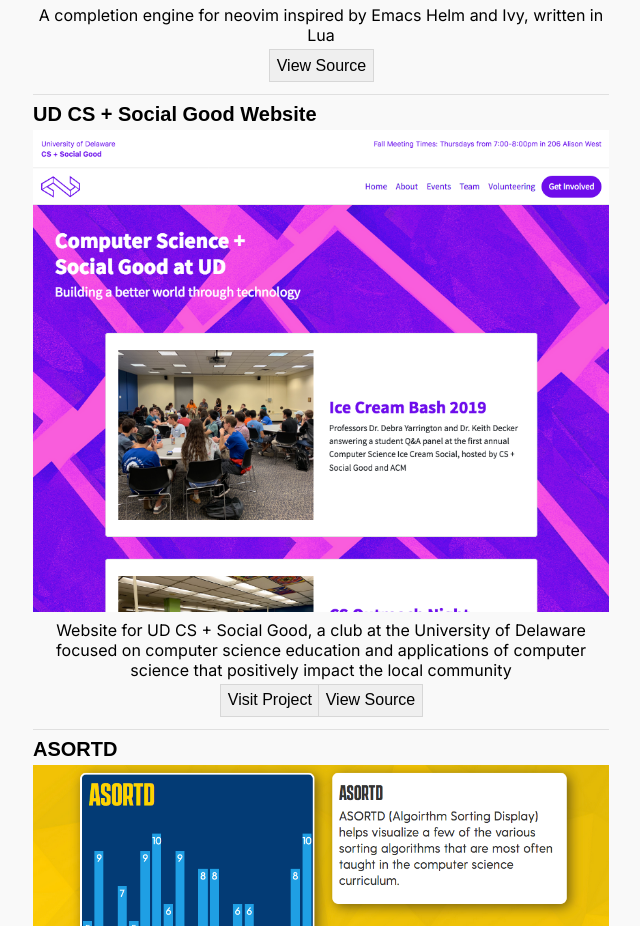
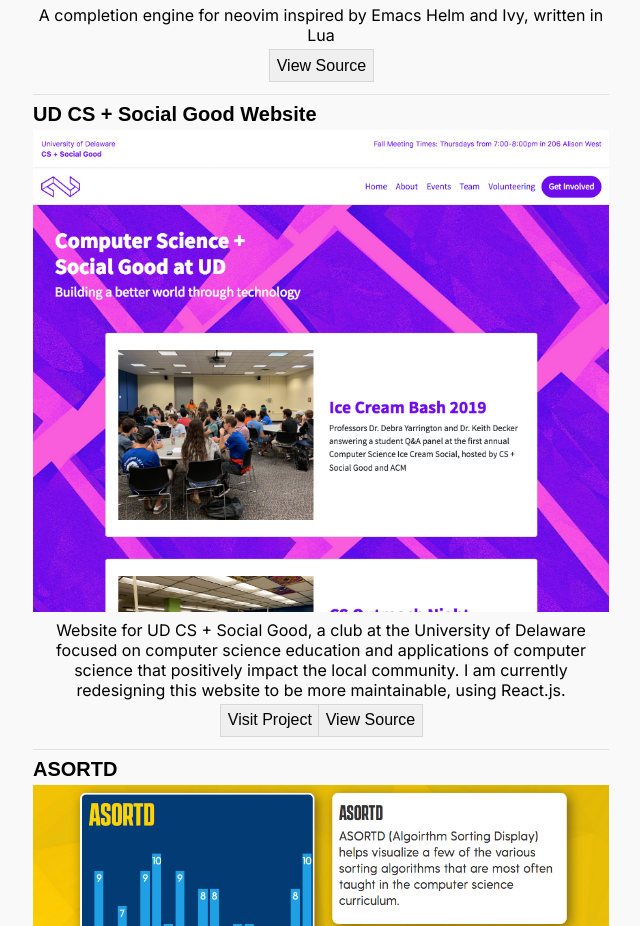
Before and after one commit to conweller/conweller.github.io, a plain HTML site: page index.html in a window 1280 px wide. Shown: the part 3542-4468 px from the top of the page, without its empty margins (319-959 px from the left). Drawn offline with Linux system fonts and the light colour scheme.

Commit message:
Added website blurb

```diff
--- a/index.html
+++ b/index.html
@@ -219,7 +219,9 @@
                 <img class="box-image" alt="UD CS + Social Good" src="assets/cssg-screenshot.png" alt=""/>
                 Website for UD CS + Social Good, a club at the University of
                 Delaware focused on computer science education and applications
-                of computer science that positively impact the local community
+                of computer science that positively impact the local community.
+                I am currently redesigning this website to be more
+                maintainable, using React.js.
               </p>
               <div class="project-links">
                 <a class="project-link" href="https://ud-cs-social-good.github.io/">
```
